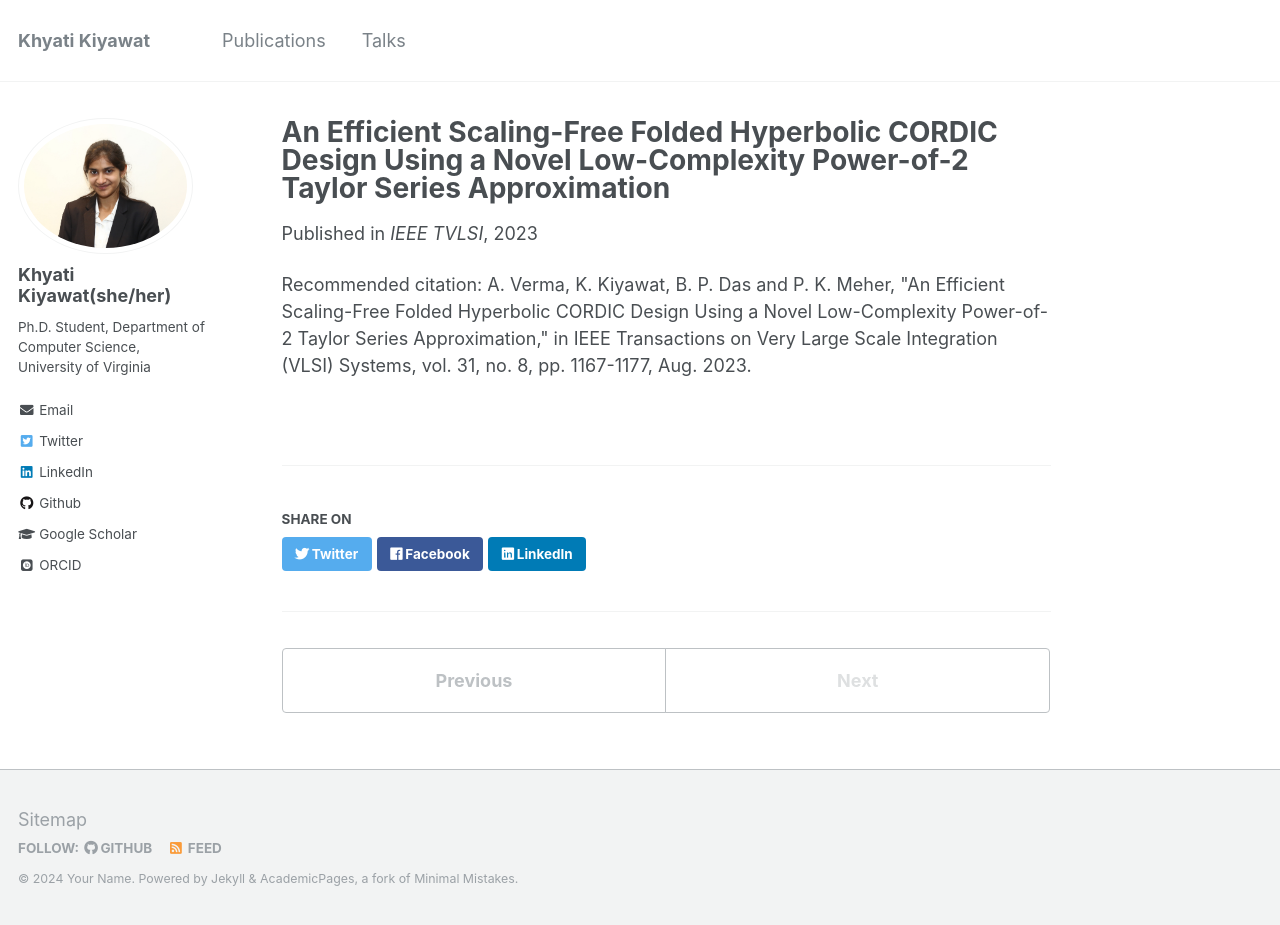
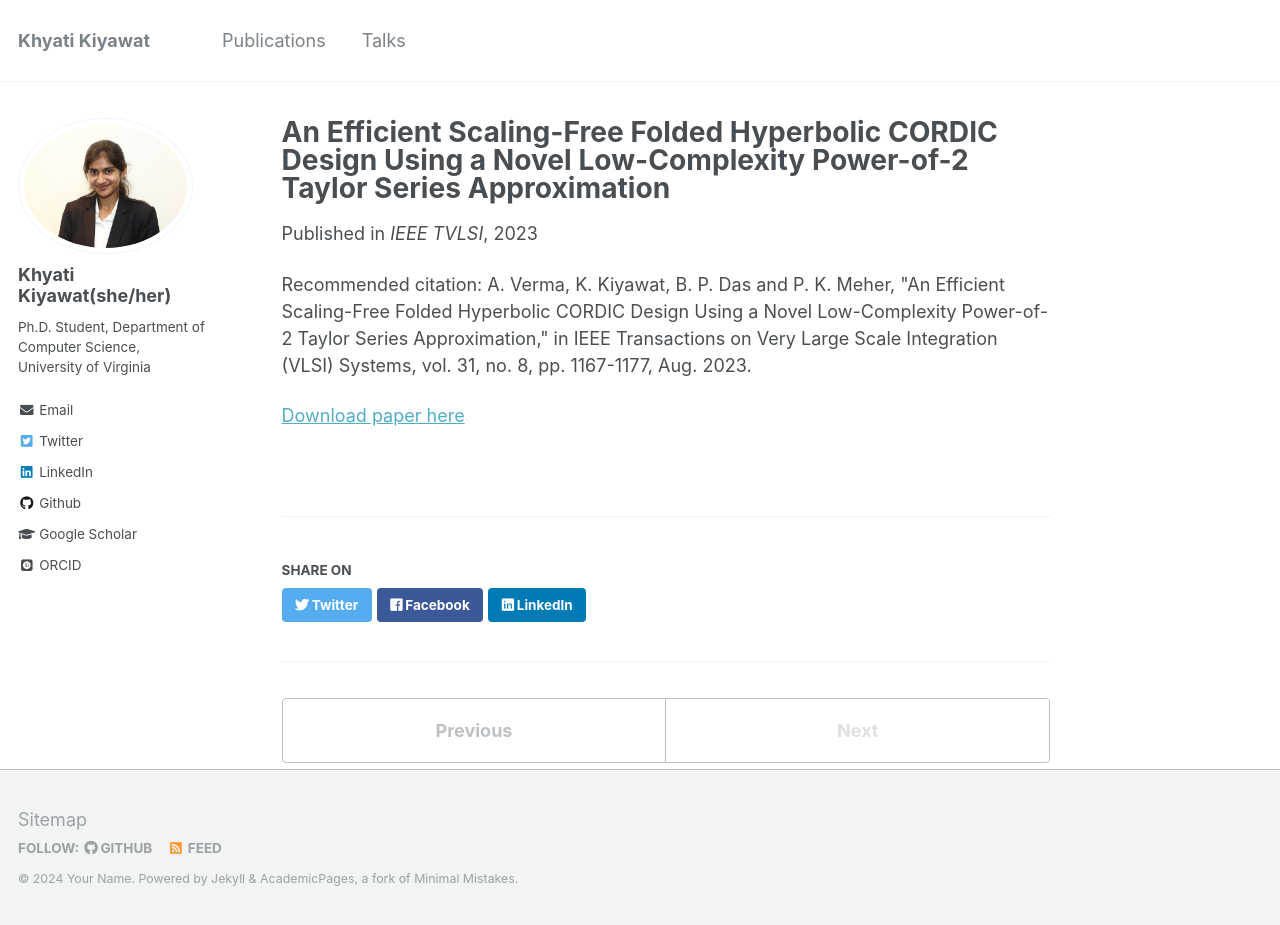
Before and after one commit to khyatikiyawat/khyatikiyawat.github.io, a Jekyll site: the page built from _publications/CORDIC.md, in a window 1280 px wide and 925 px high. Built offline with Jekyll 4.4.1, drawn with Linux system fonts in a browser that asks for light colours; some web fonts are replaced.

Commit message:
Update CORDIC.md

```diff
--- a/_publications/CORDIC.md
+++ b/_publications/CORDIC.md
@@ -8,10 +8,11 @@ venue: 'IEEE TVLSI'
 paperurl: ''
 citation: 'A. Verma, K. Kiyawat, B. P. Das and P. K. Meher, "An Efficient Scaling-Free Folded Hyperbolic CORDIC Design Using a Novel Low-Complexity Power-of-2 Taylor Series Approximation," in IEEE Transactions on Very Large Scale Integration (VLSI) Systems, vol. 31, no. 8, pp. 1167-1177, Aug. 2023.'
 ---
+
+[Download paper here]([http://academicpages.github.io/files/An_Efficient_Scaling-Free_Folded_Hyperbolic_CORDIC_Design_Using_a_Novel_Low-Complexity_Power-of-2_Taylor_Series_Approximation.pdf](https://ieeexplore.ieee.org/stamp/stamp.jsp?tp=&arnumber=10161702))
+
 <!---
 This paper is about the number 2. The number 3 is left for future work.
 
-[Download paper here]([http://academicpages.github.io/files/An_Efficient_Scaling-Free_Folded_Hyperbolic_CORDIC_Design_Using_a_Novel_Low-Complexity_Power-of-2_Taylor_Series_Approximation.pdf](https://ieeexplore.ieee.org/stamp/stamp.jsp?tp=&arnumber=10161702))
-
 Recommended citation: Your Name, You. (2010). "Paper Title Number 2." <i>Journal 1</i>. 1(2).
 --->
```
